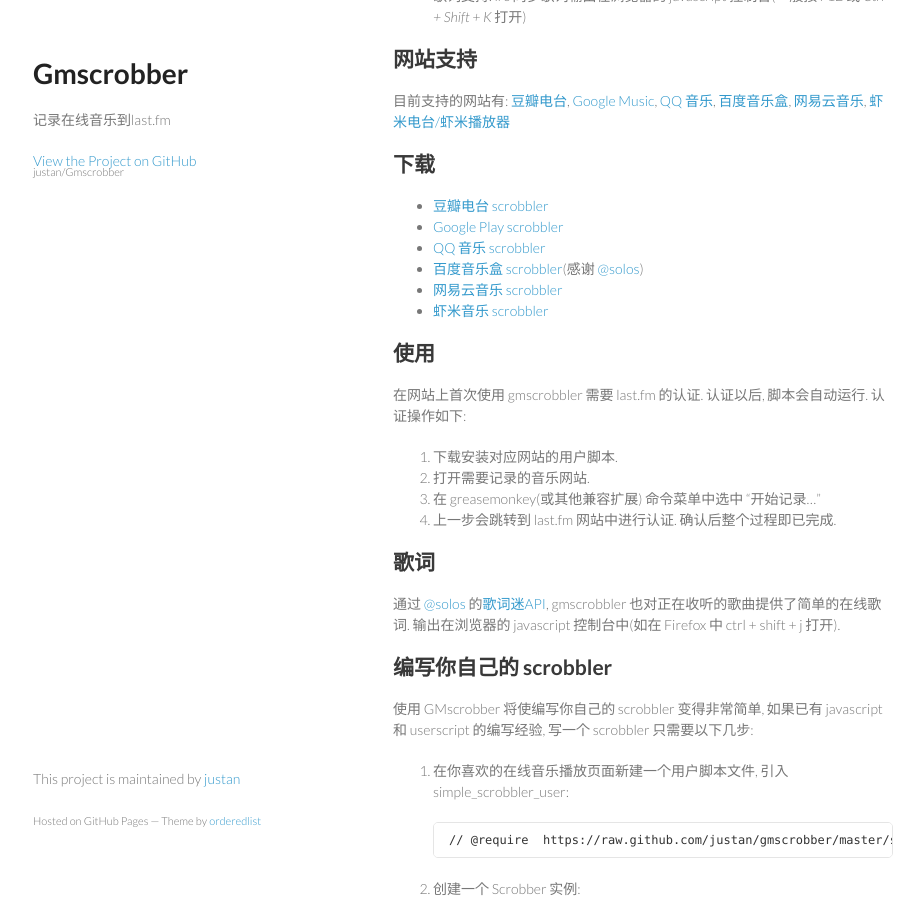
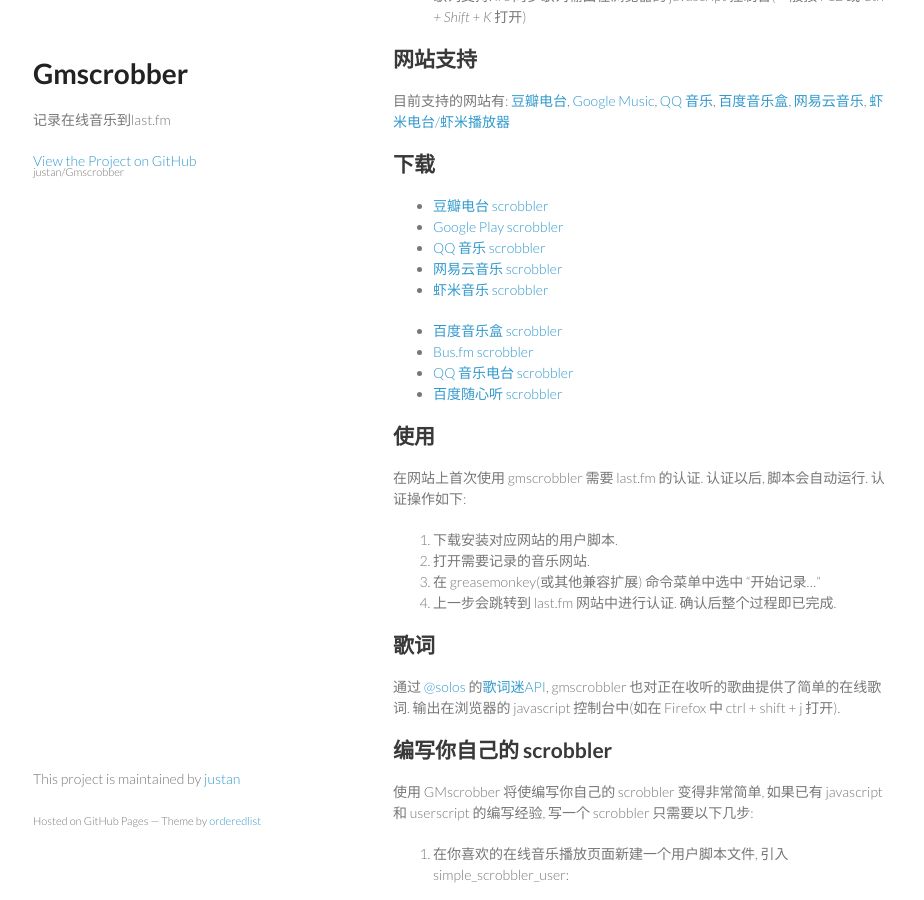
Before and after one commit to justan/gmscrobber, a Jekyll site: the page built from index.md, in a window 1280 px wide and 900 px high, scrolled down 396 px. Shown: the whole window, without its empty margins (177-1101 px from the left). Built offline with Jekyll 4.4.1, drawn with Linux system fonts in a browser that asks for light colours; Markdown is read by kramdown in place of the engine named in the settings.

Commit message:
update scrobbler list

```diff
--- a/index.md
+++ b/index.md
@@ -25,9 +25,14 @@
   - [豆瓣电台 scrobbler](dbscrobbler.user.js)
   - [Google Play scrobbler](gmscrobbler.user.js)
   - [QQ 音乐 scrobbler](qqmusicscrobber.user.js)
-  - [百度音乐盒 scrobbler](baidumusicscrobber.user.js)(感谢 [@solos])
   - [网易云音乐 scrobbler](163_music_scrobbler.user.js)
   - [虾米音乐 scrobbler](GMscrobbler_for_xiami.user.js)
+
+
+  - [百度音乐盒 scrobbler](baidumusicscrobber.user.js)
+  - [Bus.fm scrobbler](bus.fm_scrobber.user.js)
+  - [QQ 音乐电台 scrobbler](qqfmscrobber.user.js)
+  - [百度随心听 scrobbler](baidufmscrobber.user.js)
 
 ## 使用
 在网站上首次使用 gmscrobbler 需要 last.fm 的认证. 认证以后, 脚本会自动运行. 认证操作如下:
```
